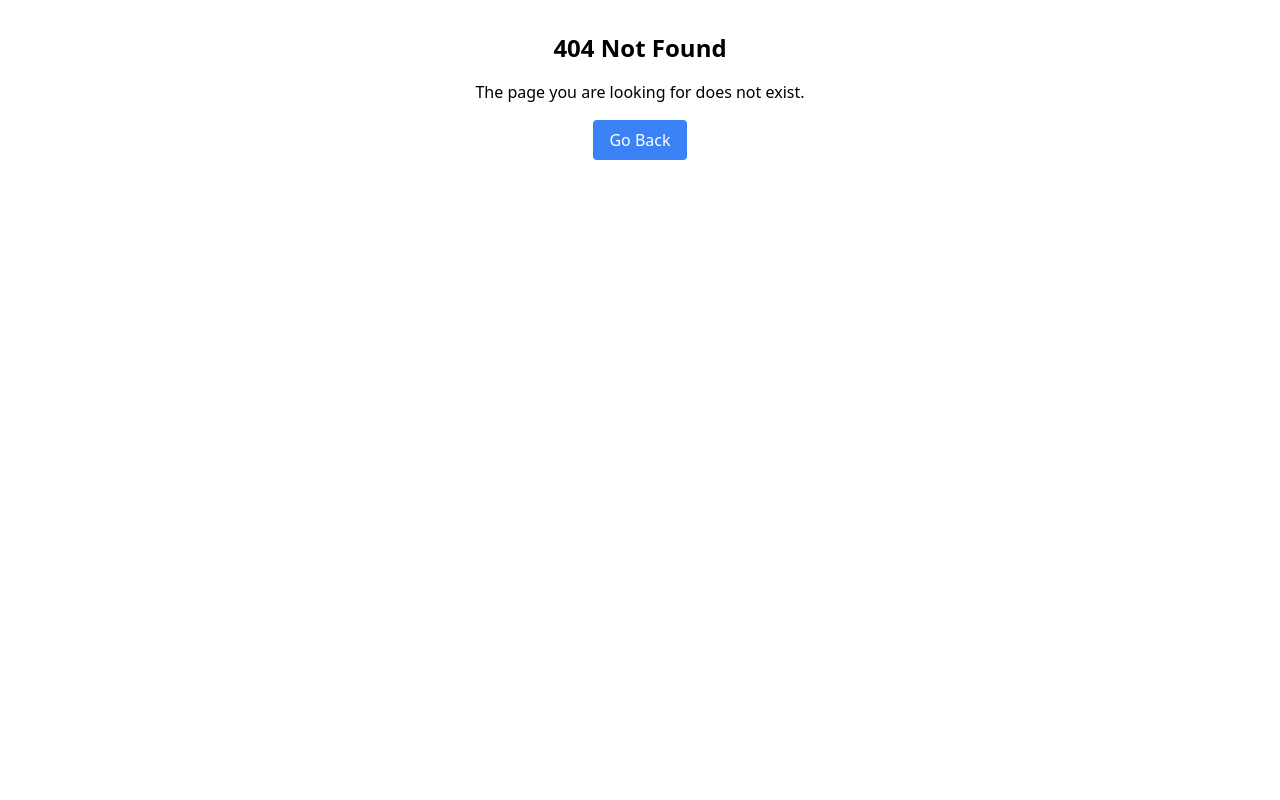
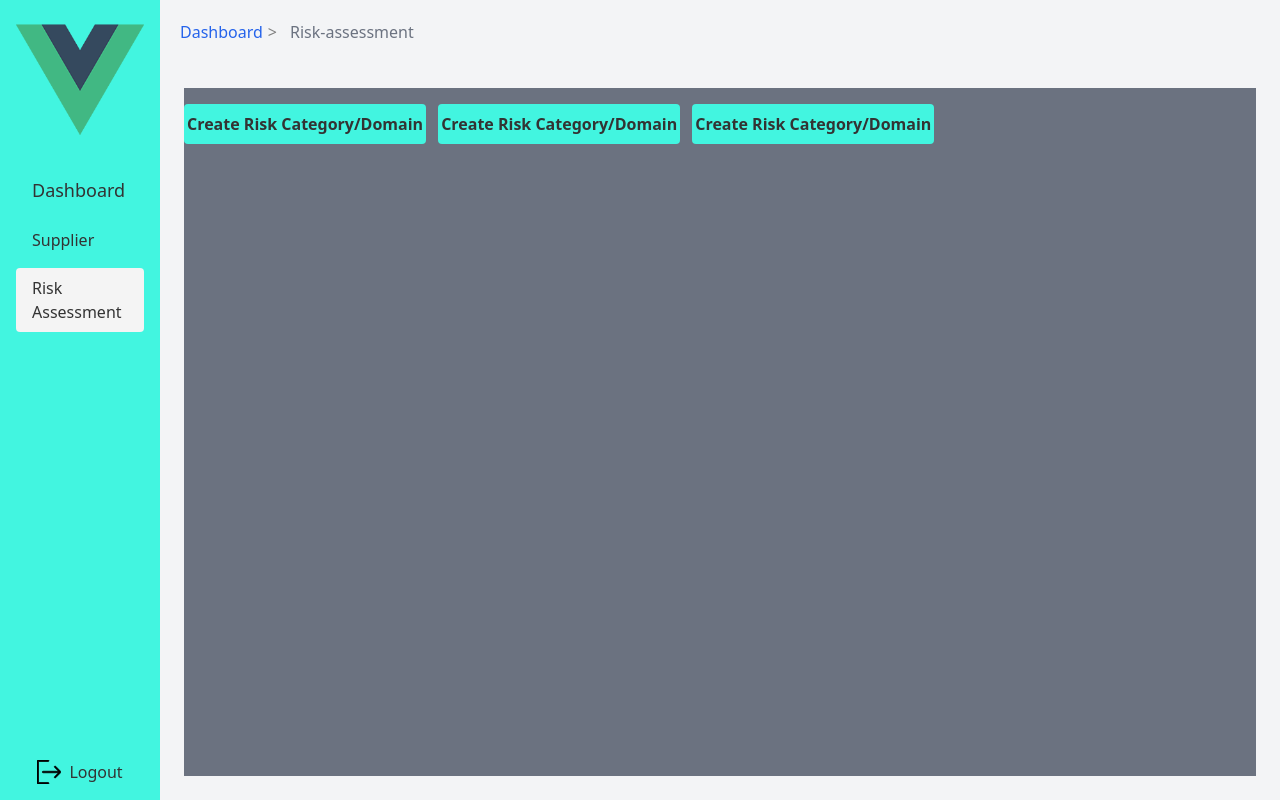
Before and after one commit to docility/docility-frontend, a Vue app: page /dashboard/risk-assessment in a window 1280 px wide. Before the commit this address had no page. Built offline with nearby package versions, Linux system fonts and the light colour scheme; sample sign-in values are in the browser's storage.

Commit message:
add risk assessment

```diff
--- a/src/components/Dashboard.vue
+++ b/src/components/Dashboard.vue
@@ -32,6 +32,17 @@
               ]"
             >
               Supplier
+            </router-link>
+          </li>
+          <li>
+            <router-link
+              to="/dashboard/risk-assessment"
+              :class="[
+                'block px-4 py-2 rounded',
+                isActive('/dashboard/risk-assessment') ? 'bg-background-light text-secondary-text' : 'text-secondary-text hover:bg-secondary-alternate',
+              ]"
+            >
+              Risk Assessment
             </router-link>
           </li>
         </ul>
--- /dev/null
+++ b/src/components/private/riskAssessment/risk-assessment.vue
@@ -0,0 +1,21 @@
+<template>
+  <div class="container flex flex-col w-full h-full overflow-hidden bg-gray-500">
+    <div class="grid gap-3 grid-cols-3 w-[70%]">
+      <button type="submit" class="w-full mt-4 bg-primary text-secondary-text font-semibold py-2 rounded hover:bg-secondary-alternate">Create Risk Category/Domain</button>
+      <button type="submit" class="w-full mt-4 bg-primary text-secondary-text font-semibold py-2 rounded hover:bg-secondary-alternate">Create Risk Category/Domain</button>
+      <button type="submit" class="w-full mt-4 bg-primary text-secondary-text font-semibold py-2 rounded hover:bg-secondary-alternate">Create Risk Category/Domain</button>
+    </div>
+  </div>
+
+</template>
+
+<script>
+  export default {
+    name: 'RiskAssessment',
+    data() {
+      return {
+
+      }
+    }
+  }
+</script>
--- a/src/router/index.js
+++ b/src/router/index.js
@@ -5,6 +5,7 @@ import Dashboard from '@/components/Dashboard.vue';
 
 import NotFound from '@/components/NotFound.vue';
 import Home from '@/components/private/Home.vue';
+import RiskAssessment from '@/components/private/riskAssessment/risk-assessment.vue';
 // Define your routes
 const routes = [
   { path: '/signin', name: 'signin', component: UserLogin },
@@ -18,6 +19,7 @@ const routes = [
       { path: '', redirect: '/dashboard/home' }, // Redirect root dashboard to home
       { path: 'home', name: 'home', component: Home },
       { path: 'supplier', name: 'supplier', component: Supplier },
+      { path: 'risk-assessment', name: 'risk assessment', component: RiskAssessment },
       { path: '/:catchAll(.*)', name: 'NotFound', component: NotFound }
     ]
   },
```
